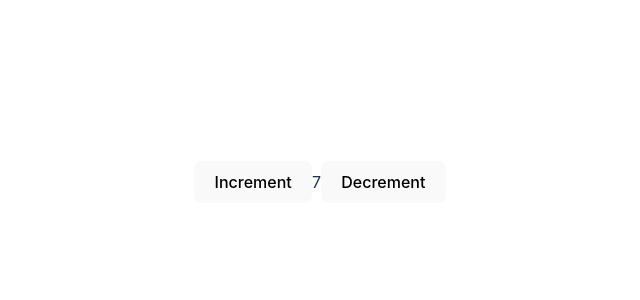
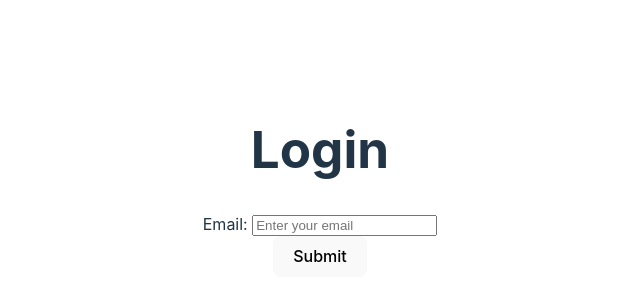
Before and after one commit to codekaizen-github/liker-frontend, a React (Vite) app: page / in a window 1280 px wide. Shown: the part 218-518 px from the top of the page, without its empty margins (320-960 px from the left). Built offline with nearby package versions, Linux system fonts and the light colour scheme.

Commit message:
Add email redux behavior

```diff
--- a/src/App.tsx
+++ b/src/App.tsx
@@ -1,10 +1,10 @@
 import "./App.css";
-import { Counter } from "./Counter";
+import { Login } from "./Login";
 
 function App() {
 	return (
 		<>
-			<Counter />
+			<Login />
 		</>
 	);
 }
--- a/src/Counter.tsx
+++ /dev/null
@@ -1,28 +0,0 @@
-import { useSelector, useDispatch } from "react-redux";
-import { RootState } from "./store";
-import { decrement, increment } from "./counterSlice";
-
-export function Counter() {
-	const count = useSelector((state: RootState) => state.counter.value);
-	const dispatch = useDispatch();
-
-	return (
-		<div>
-			<div>
-				<button
-					aria-label="Increment value"
-					onClick={() => dispatch(increment())}
-				>
-					Increment
-				</button>
-				<span>{count}</span>
-				<button
-					aria-label="Decrement value"
-					onClick={() => dispatch(decrement())}
-				>
-					Decrement
-				</button>
-			</div>
-		</div>
-	);
-}
--- /dev/null
+++ b/src/Login.tsx
@@ -0,0 +1,36 @@
+import { useSelector, useDispatch } from "react-redux";
+import { RootState } from "./store";
+import { setEmail } from "./emailSlice";
+import { useState } from "react";
+
+export function Login() {
+	const email = useSelector((state: RootState) => state.email.value);
+	const dispatch = useDispatch();
+	const [inputEmail, setInputEmail] = useState(email);
+
+	const handleInputChange = (event: React.ChangeEvent<HTMLInputElement>) => {
+		setInputEmail(event.target.value);
+	};
+
+	const handleButtonClick = () => {
+		dispatch(setEmail(inputEmail));
+	};
+
+	return (
+		<div>
+			<h1>Login</h1>
+			<div>
+				<label>Email: </label>
+				<input
+					type="email"
+					value={inputEmail}
+					onChange={handleInputChange}
+					placeholder="Enter your email"
+				/>
+			</div>
+			<div>
+				<button onClick={handleButtonClick}>Submit</button>
+			</div>
+		</div>
+	);
+}
--- a/src/counterSlice.ts
+++ /dev/null
@@ -1,28 +0,0 @@
-import { createSlice } from "@reduxjs/toolkit";
-
-export const counterSlice = createSlice({
-	name: "counter",
-	initialState: {
-		value: 7,
-	},
-	reducers: {
-		increment: (state) => {
-			// Redux Toolkit allows us to write "mutating" logic in reducers. It
-			// doesn't actually mutate the state because it uses the Immer library,
-			// which detects changes to a "draft state" and produces a brand new
-			// immutable state based off those changes
-			state.value += 1;
-		},
-		decrement: (state) => {
-			state.value -= 1;
-		},
-		incrementByAmount: (state, action) => {
-			state.value += action.payload;
-		},
-	},
-});
-
-// Action creators are generated for each case reducer function
-export const { increment, decrement, incrementByAmount } = counterSlice.actions;
-
-export default counterSlice.reducer;
--- /dev/null
+++ b/src/emailSlice.ts
@@ -0,0 +1,18 @@
+import { createSlice } from "@reduxjs/toolkit";
+
+export const emailSlice = createSlice({
+	name: "email",
+	initialState: {
+		value: "",
+	},
+	reducers: {
+		setEmail: (state, action) => {
+			state.value = action.payload;
+			console.log("Email set to: ", action.payload);
+		},
+	},
+});
+
+export const { setEmail } = emailSlice.actions;
+
+export default emailSlice.reducer;
--- a/src/store.ts
+++ b/src/store.ts
@@ -1,9 +1,9 @@
 import { configureStore } from "@reduxjs/toolkit";
-import counterReducer from "./counterSlice";
+import emailReducer from "./emailSlice";
 
 const store = configureStore({
 	reducer: {
-		counter: counterReducer,
+		email: emailReducer,
 	},
 });
 
```
Also changed, not shown: src/reducers.ts (deleted, +0 -21 lines).
